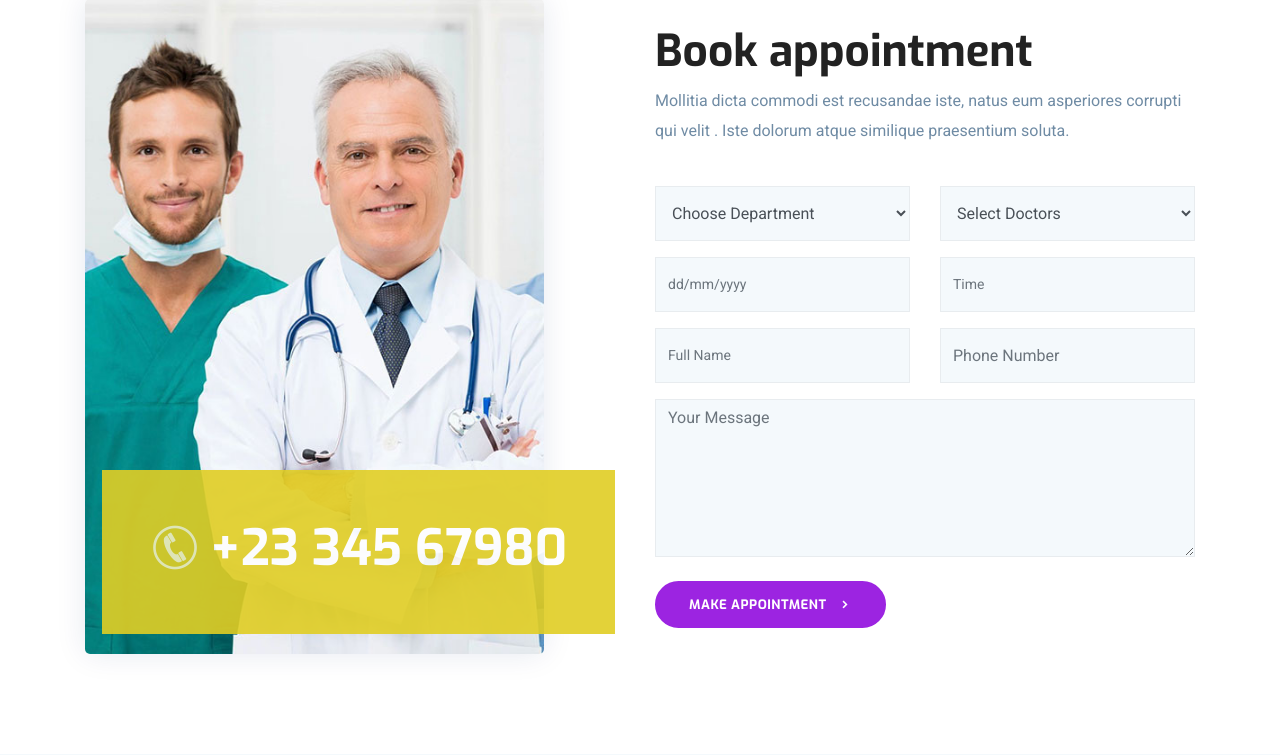
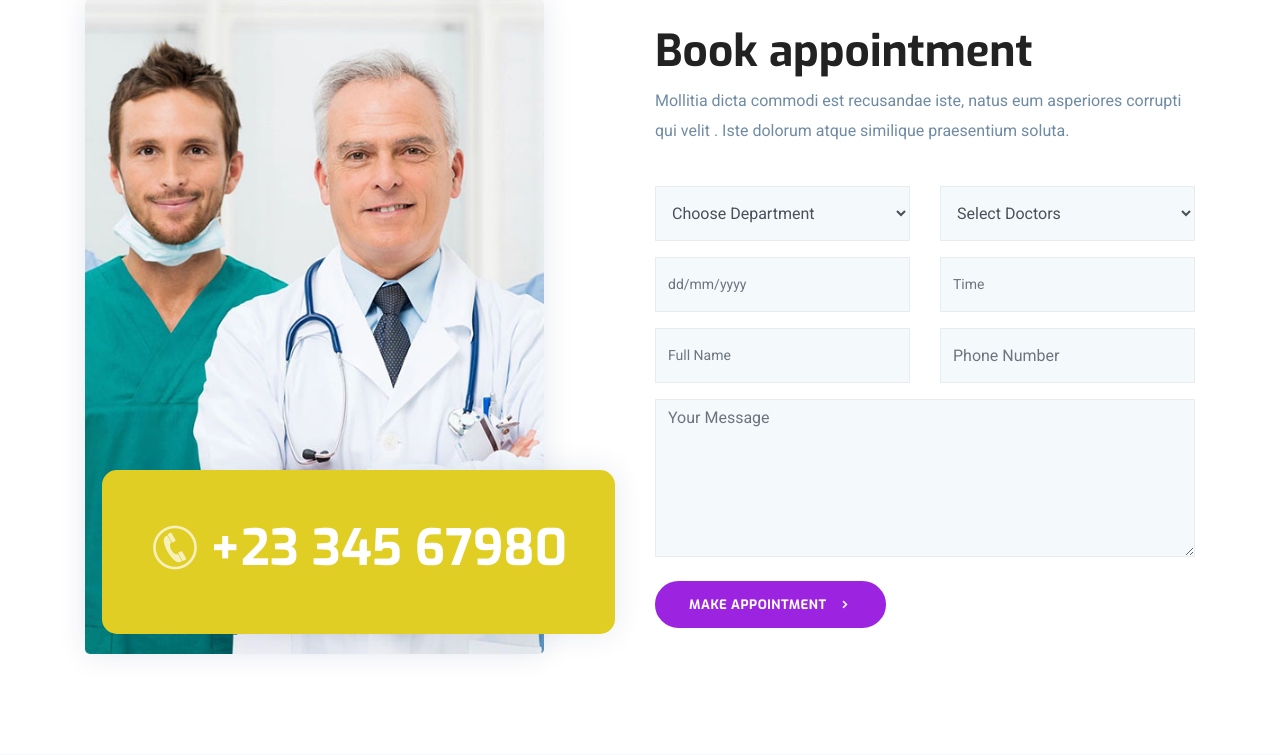
Before and after one commit to OluwaMukulu/MM-Dena, a Django app: page / in a window 1280 px wide. Shown: the part 3102-3857 px from the top of the page. Run offline with Django 4.2, Linux system fonts and the light colour scheme; some libraries are stand-ins or nearby versions.

Commit message:
Update master.css

```diff
--- a/static/denamm/css/master.css
+++ b/static/denamm/css/master.css
@@ -69,7 +69,8 @@
     bottom: 20px;
     background: #e1ce24;
     padding: 48px;
-    opacity: 0.9;
+    border-radius: 15px 15px 15px 15px;
+    box-shadow: 0px 0px 30px 0px rgba(0, 42, 106, 0.1);
   }
 
   .backtop {
```
